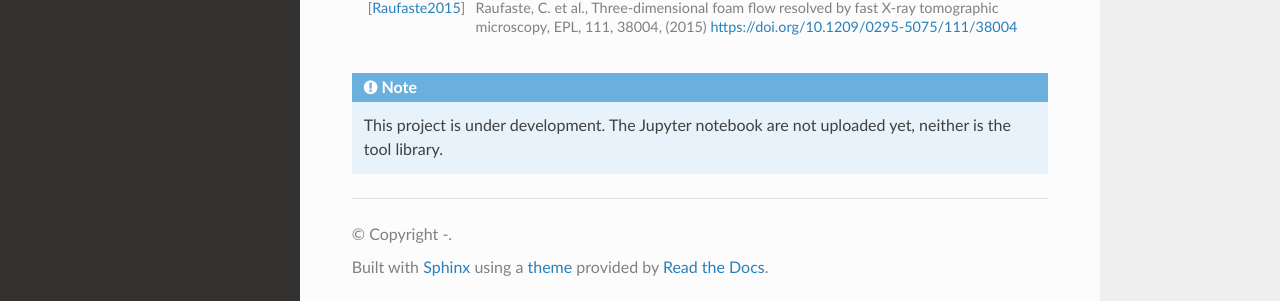
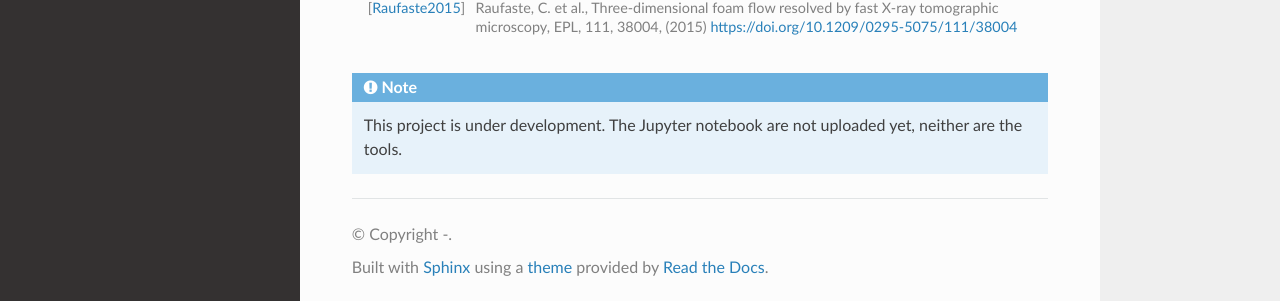
Before and after one commit to floschott/foamquant, a Sphinx documentation site: the page built from docs/source/index.rst, in a window 1280 px wide and 900 px high, scrolled down 3334 px. Shown: the part 596-897 px from the top of the window. Built offline with Sphinx 7.4.7 and the Read the Docs theme 2.0.0, drawn with Linux system fonts in a browser that asks for light colours; pages that are not in the unit, such as notebooks, are missing from menus.

Commit message:
Update index.rst

```diff
--- a/docs/source/index.rst
+++ b/docs/source/index.rst
@@ -88,4 +88,4 @@ References
 
 .. note::
 
-   This project is under development. The Jupyter notebook are not uploaded yet, neither is the tool library.
+   This project is under development. The Jupyter notebook are not uploaded yet, neither are the tools.
```
